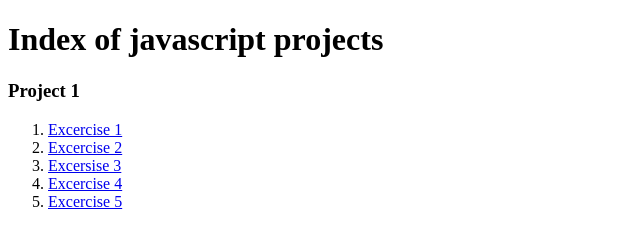
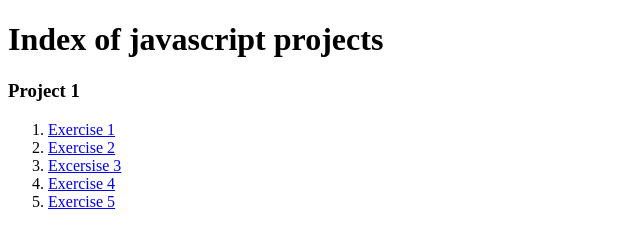
Before and after one commit to poopgiggle/babys-first-node, a website: page javascripts/index.html in a window 1280 px wide. Shown: the full height of the page, 0-640 px from the left. Drawn offline with Linux system fonts and the light colour scheme.

Commit message:
more spelling errors

```diff
--- a/javascripts/index.html
+++ b/javascripts/index.html
@@ -7,10 +7,10 @@
     <h1>Index of javascript projects</h1>
     <h3>Project 1</h3>
     <ol>
-      <li><a href="1_1.html"> Excercise 1</a></li>
-      <li><a href="1_2.html"> Excercise 2</a></li>
+      <li><a href="1_1.html"> Exercise 1</a></li>
+      <li><a href="1_2.html"> Exercise 2</a></li>
       <li><a href="1_3.html"> Excersise 3</a></li>
-      <li><a href="1_4.html"> Excercise 4</a></li>
-      <li><a href="1_5.html"> Excercise 5</a></li>
+      <li><a href="1_4.html"> Exercise 4</a></li>
+      <li><a href="1_5.html"> Exercise 5</a></li>
     </ol>
   </body>
```
Also changed, not shown: javascripts/1_1.html (+1 -1 lines).
